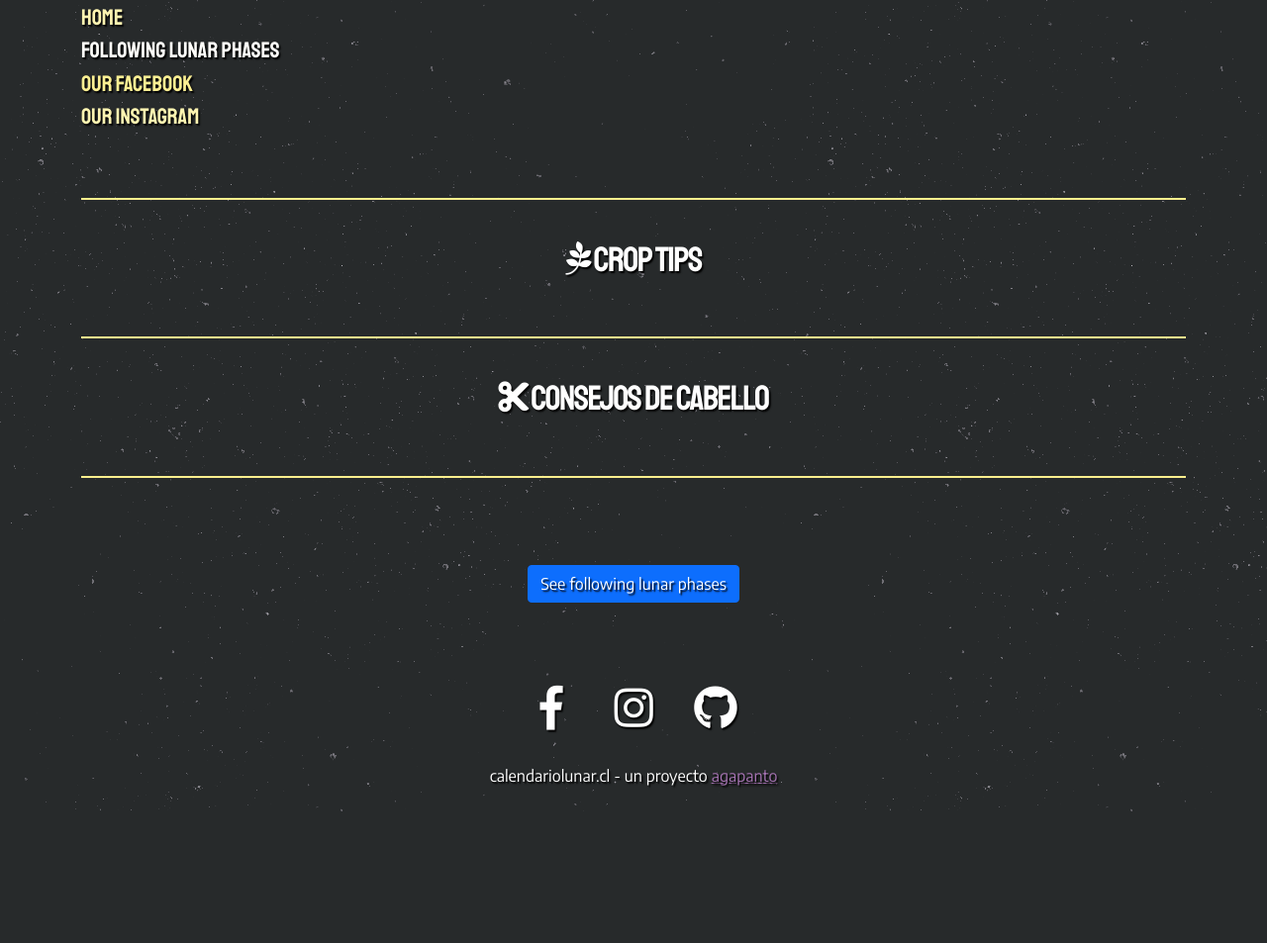
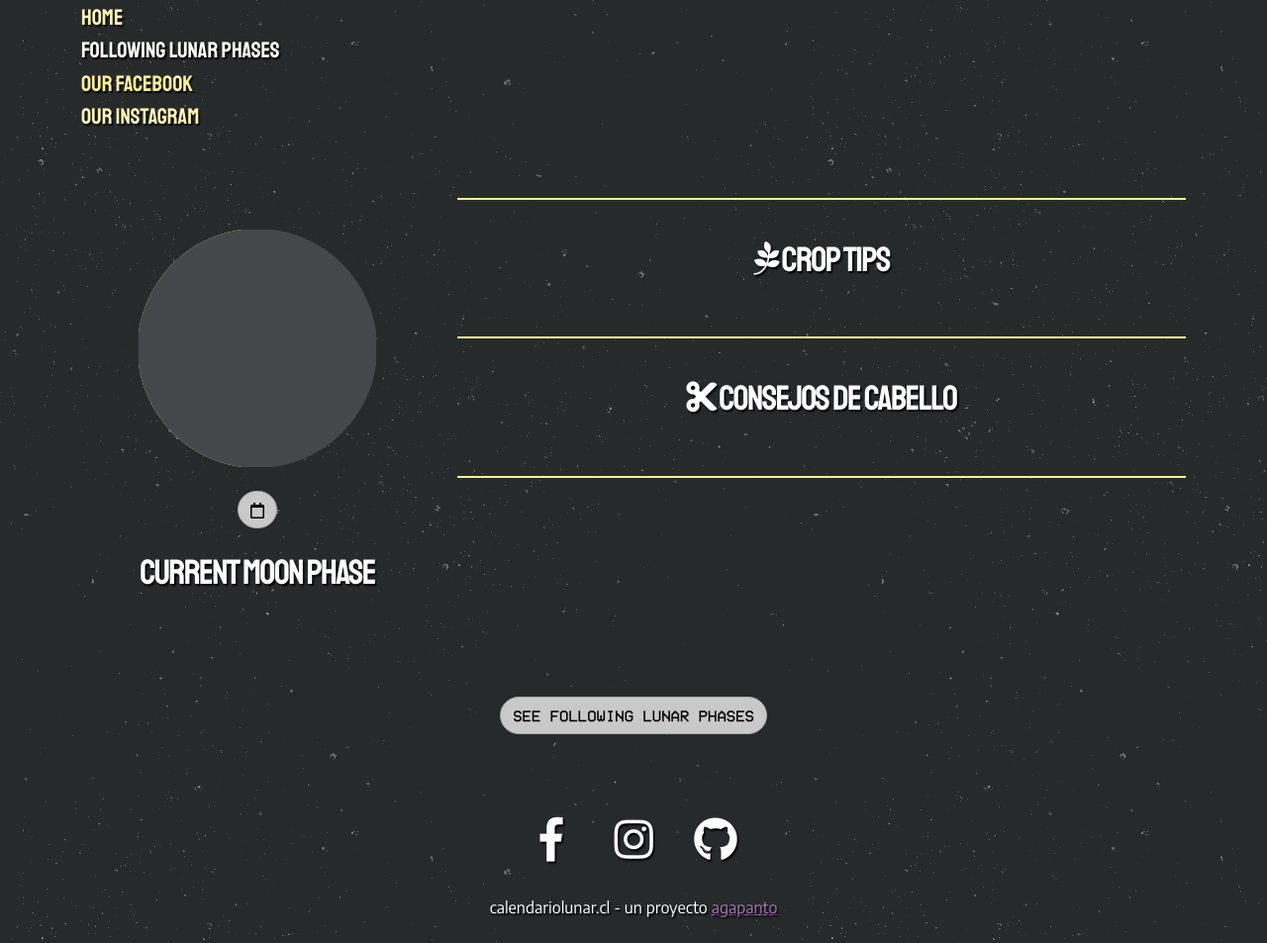
Before and after one commit to agapanto/calendariolunar.cl, a Django app: template lunarphases/templates/index.html in a window 1280 px wide. Shown: the part 184-1137 px from the top of the page at 99% size. Before the commit the page ends 1004 px from the top, so only its background shows below. Run offline with Django 3.2, Linux system fonts and the light colour scheme; the template is opened without the code that fills it, so the values that code supplies are empty; parts of the project's set-up code (start-up, migrations or seed data) failed here and were passed over; some libraries are stand-ins or nearby versions.

Commit message:
Minor changes to IndexView & template #11
- context var name changed
- include & render moon component
- parse link to monthly_calendar url
- parse link to specific_lunar_phase url
- minor layout improvements

```diff
--- a/lunarphases/templates/index.html
+++ b/lunarphases/templates/index.html
@@ -8,10 +8,36 @@
 
 {% block content %}
   <div class="row my-4">
-    <div class="col-md-12">
+
+    <div class="col-12 col-md-4">
+
+      <div class="py-4">
+        {% include "components/moon.html" with diameter=240  phase=todays_lunar_phase.moon_phase_day %}
+
+        <div class="mb-4 text-center">
+          <a href="{% url 'monthly_calendar' year=todays_lunar_phase.datetime.year month=todays_lunar_phase.datetime.month %}" class="btn btn-space rounded-pill">
+            {{ todays_lunar_phase.datetime | date:"d/M/Y " }}
+            <i class="far fa-calendar"></i>
+          </a>
+        </div>
+
+        <div class="">
+          <h3 class="title">
+            {% trans 'Current Moon Phase' %}
+          </h3>
+          <h3 class="title">
+            {% trans todays_lunar_phase.name %}
+          </h3>
+
+        </div>
+
+      </div>
+    </div>
+
+    <div class="col-12 col-md-8">
       <hr class="dashed" />
 
-      <div class="text-center py-4">
+      <div class=" py-4">
         <h3 class="title">
             <i class="fab fa-pagelines"></i> {% trans 'Crop tips' %}
         </h3>
@@ -28,7 +54,7 @@
 
       <hr class="dashed" />
 
-      <div class="text-center py-4">
+      <div class="py-4">
         <h3 class="title">
             <i class="fas fa-cut"></i> Consejos de cabello
         </h3>
@@ -45,25 +71,29 @@
 
       <hr class="dashed" />
     </div>
+
   </div>
 
   <div class="row my-4">
-    {% for lunar_phase in following_lunar_phases %}
-		<div class="col-md-3 py-4">
+    {% for todays_lunar_phase in following_lunar_phases %}
+		<div class="col-6 col-md-3 py-4">
 			<h4 class="text-center">
-				{{ lunar_phase.name }}
+				{{ todays_lunar_phase.name }}
 			</h4>
-			{% include "components/moon.html" with diameter=80  phase=lunar_phase.moon_phase_day %}
-			<div class="text-center">
-        {{ lunar_phase.datetime | date }}
-			</div>
+			{% include "components/moon.html" with diameter=80  phase=todays_lunar_phase.moon_phase_day %}
+      <div class="mb-4 text-center">
+        <a href="{% url 'specific_lunar_phase' year=todays_lunar_phase.datetime.year month=todays_lunar_phase.datetime.month day=todays_lunar_phase.datetime.day %}" class="btn btn-space rounded-pill">
+          {{ todays_lunar_phase.datetime | date:"d/M/Y " }}
+          <i class="fas fa-rocket"></i>
+        </a>
+      </div>
 		</div>
     {% endfor %}
 	</div>
 
   <div class="row mt-0 mb-4">
 		<div class="col-md-6 offset-md-3 py-4 text-center">
-      <a class="btn btn-primary" href="{% url 'following_lunar_phases' %}">
+      <a class="btn btn-space rounded-pill" href="{% url 'following_lunar_phases' %}">
         {% trans "See following lunar phases" %}
       </a>
 		</div>
```
Also changed, not shown: lunarphases/views.py (+4 -4 lines).
